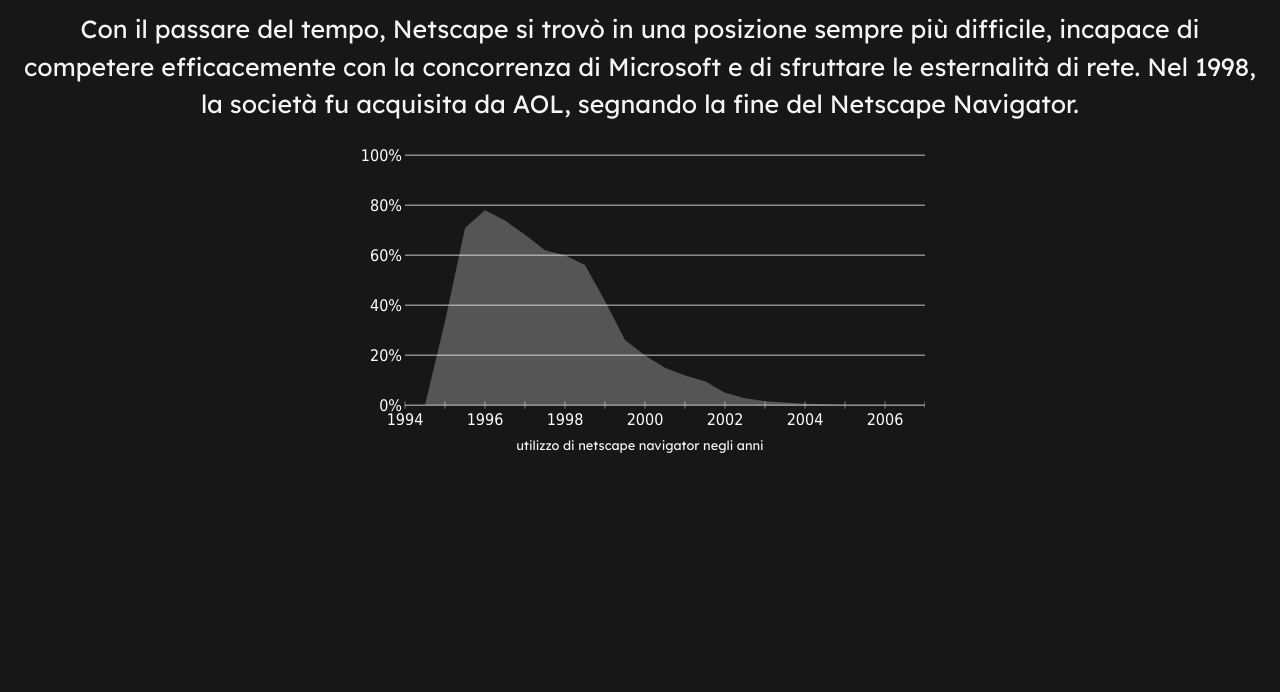
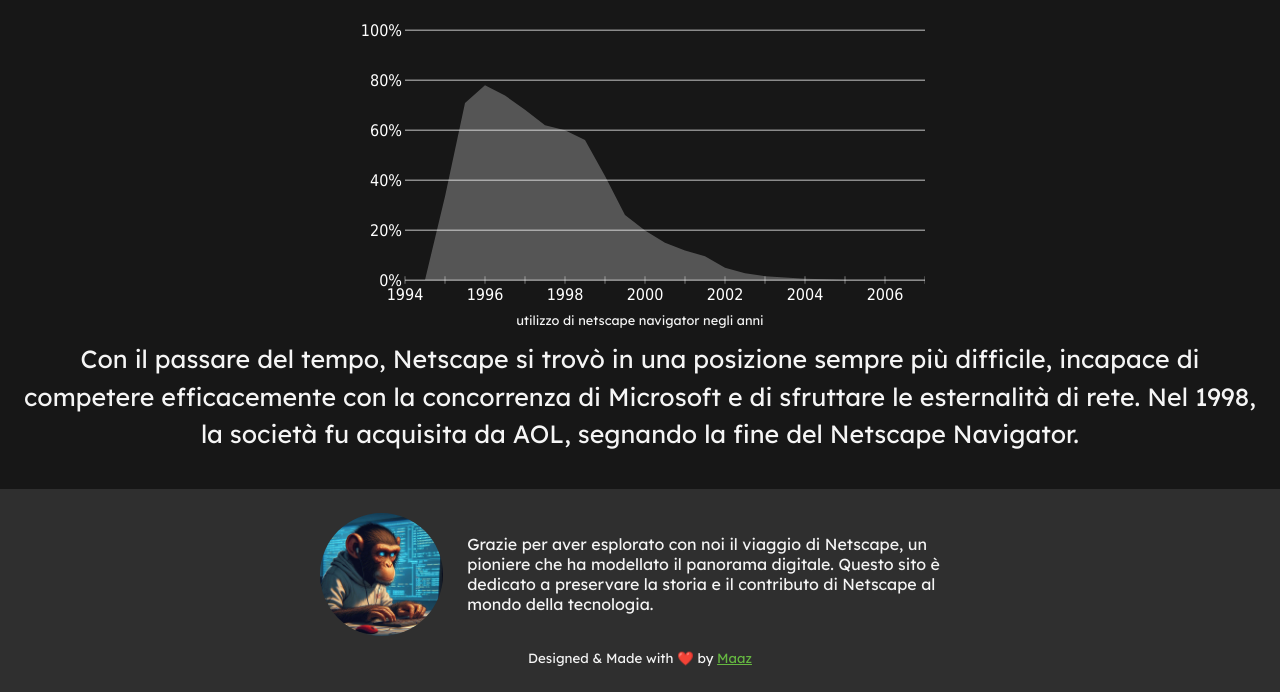
Before and after one commit to PizzaPiee/netscape-webpage, a website: page src/index.html in a window 1280 px wide. Shown: the part 3601-4293 px from the top of the page. Before the commit the page ends 4090 px from the top, so only its background shows below. Drawn offline with nearby package versions, Linux system fonts and the light colour scheme.

Commit message:
add footer section

```diff
--- a/src/index.html
+++ b/src/index.html
@@ -152,5 +152,15 @@
             </p>
         </div> -->
     </div>
+
+    <div class="section-footer">
+        <div>
+            <p class="texxt text-color-white">
+                Grazie per aver esplorato con noi il viaggio di Netscape, un pioniere che ha modellato il panorama digitale. Questo sito è dedicato a preservare la storia e il contributo di Netscape al mondo della tecnologia.
+            </p>
+            <img src="./assets/monkey.jpeg" alt="monkey">
+        </div>
+        <small class="text text-center text-color-white">Designed & Made with ❤️ by <a href="https://github.com/PizzaPiee">Maaz</a></small>
+    </div>
 </body>
 </html>
--- a/src/style.css
+++ b/src/style.css
@@ -66,6 +66,13 @@
 
 .text-small {
   font-size: 0.64em;
+}
+
+a {
+    all: unset;
+    text-decoration: underline;
+    /* color: var(--green); */
+    color: #65B741;
 }
 
 .heading {
@@ -331,6 +338,21 @@
     width: 90vw;
 }
 
+.section-footer {
+    padding: 24px;
+    gap: 12px;
+    background-color: var(--jet);
+    display: flex;
+    flex-direction: column;
+    align-items: center;
+    justify-content: center;
+    /* height: 10vh; */
+}
+
+.section-footer img {
+    display: none;
+}
+
 @media screen and (min-width: 768px) {
     .section-cards {
         flex-direction: row;
@@ -361,6 +383,25 @@
 
     .section-conclusione .content p {
         text-align: center;
+    }
+
+    .section-footer img {
+        width: 10%;
+        display: block;
+        border-radius: 50%;
+    }
+
+    .section-footer div {
+        display: flex;
+        flex-direction: row-reverse;
+        justify-content: center;
+        gap: 24px;
+        align-items: center;
+    }
+
+    .section-footer div p {
+        width: 40%;
+        /* align-self: flex-start; */
     }
 }
 
@@ -443,6 +484,6 @@
     .section-conclusione .content {
         /* flex-direction: row; */
         align-items: center;
-        flex-direction: column-reverse;
+        /* flex-direction: column-reverse; */
     }
 }
```
Also changed, not shown: src/assets/monkey.jpeg (added).
